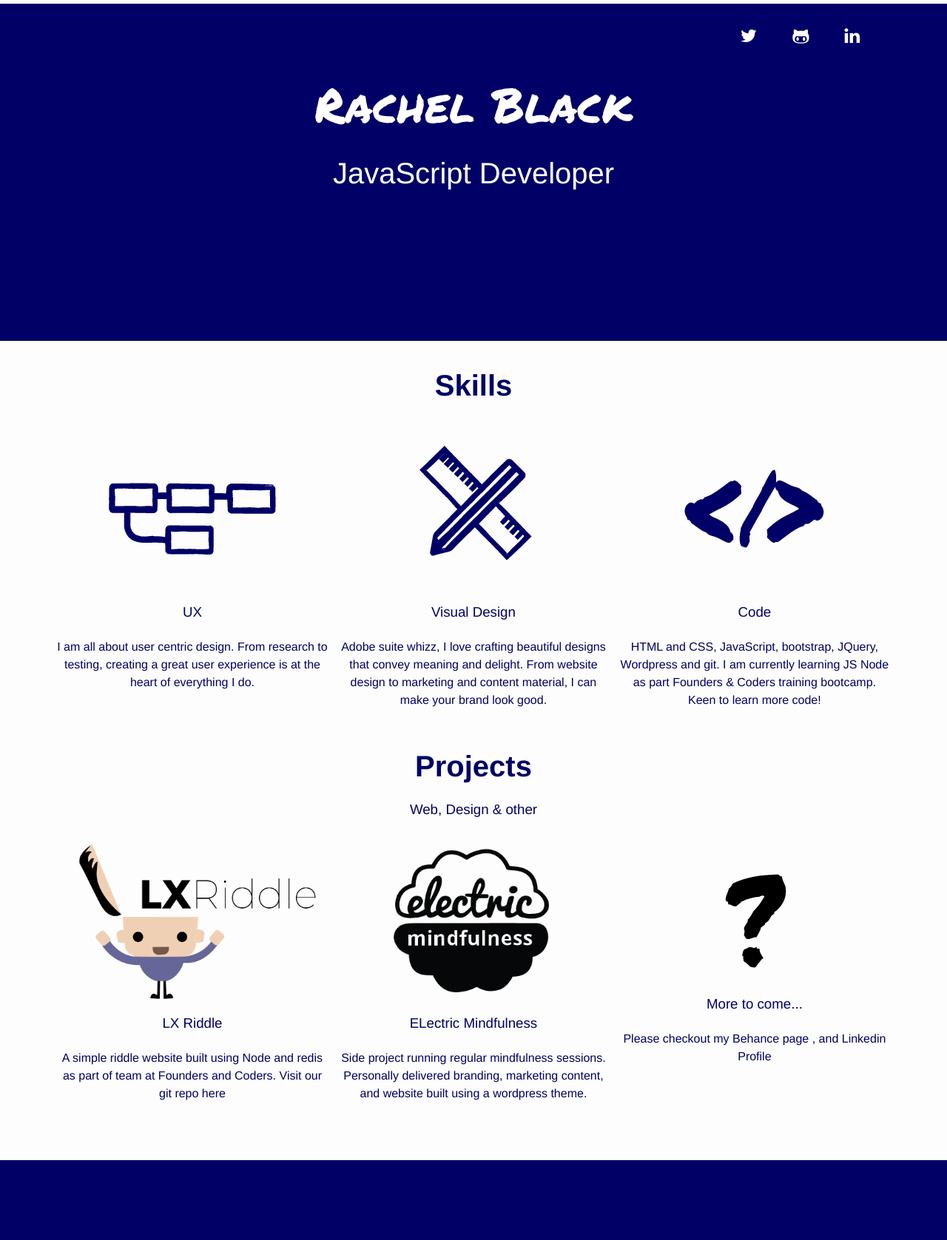
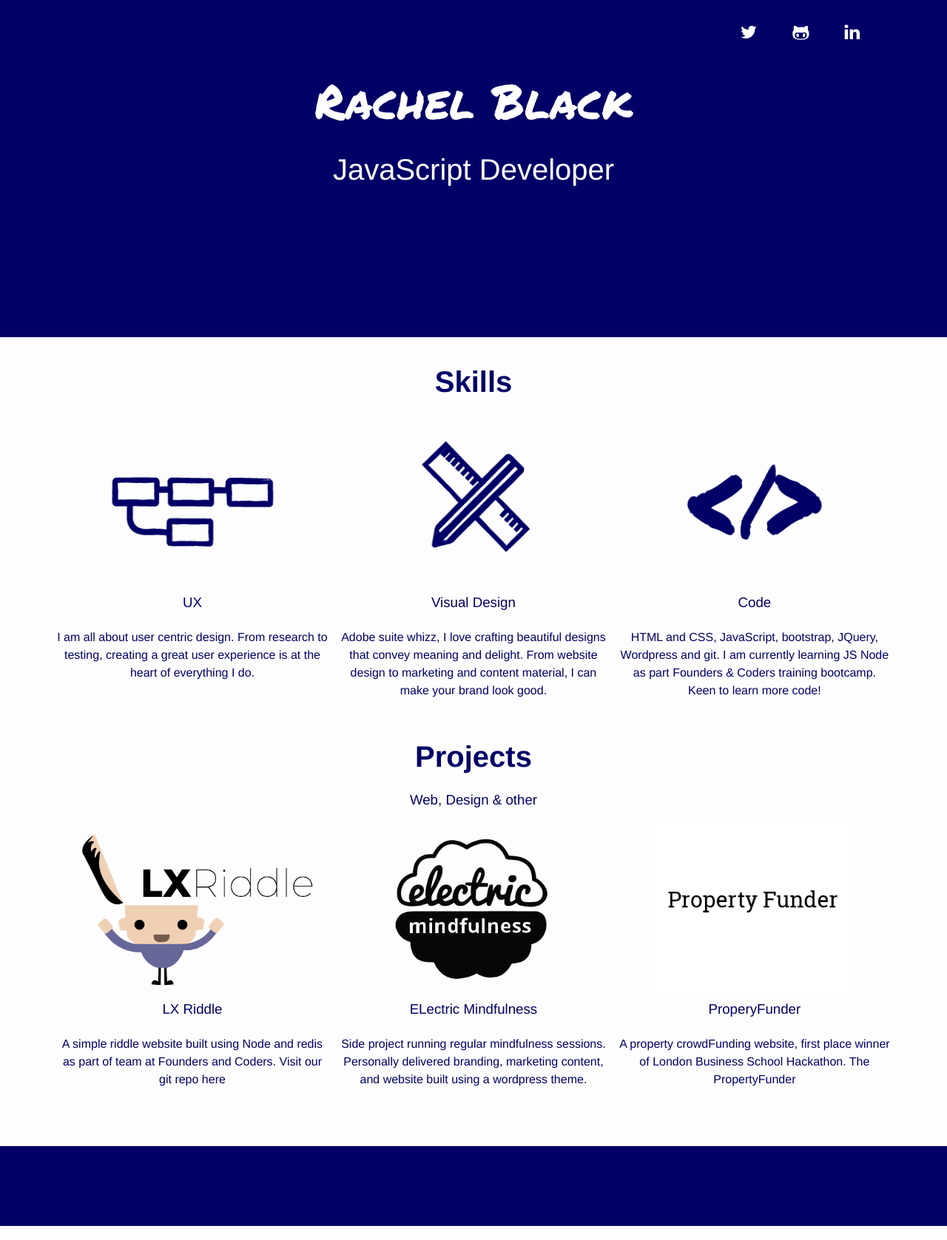
Before and after one commit to RachBLondon/rachblondon.github.io, a Jekyll site: the page built from index.html, in a window 1280 px wide. Shown: the whole page at 74% size. Built offline with Jekyll 4.4.1, drawn with Linux system fonts in a browser that asks for light colours; nearby versions of some CDN libraries.

Commit message:
PropertyFunder added and image size edited

```diff
--- a/_includes/projects.html
+++ b/_includes/projects.html
@@ -15,8 +15,8 @@
       <p> Side project running regular mindfulness sessions. Personally delivered branding, marketing content, and website built using a wordpress theme.<p>
     </div>
     <div class="col-3">
-      <img class="skills-img" src="images/question-09.png">
-      <h3> More to come... </h3>
-      <p> Please checkout my <a href="https://www.behance.net/Rachelblondon"> Behance page </a>, <a href="https://github.com/RachBLondon"Github Profile </a> and <a href="https://www.linkedin.com/profile/view?id=AAMAABo1L30BLbwW-F5FzZzaQ3wU0EqVKbSQ34E&trk=hp-identity-name"> Linkedin Profile </a></p>
+      <img class="skills-img" src="images/logo-02.png">
+      <h3> ProperyFunder </h3>
+      <p> A property crowdFunding website, first place winner of London Business School Hackathon. <a href="www.thepropertyfunder.space"> The PropertyFunder </a></p>
     </div>
 </section>
--- a/css/header.css
+++ b/css/header.css
@@ -2,6 +2,7 @@
   background-color: #000066;
   border-bottom: 0px;
   height: 2em;
+  border: 0px;
 }
 
 
--- a/css/projects.css
+++ b/css/projects.css
@@ -4,8 +4,8 @@ h2, h3 {
   text-align: center;
 }
 
-.img-elec {
-  height: 246px;
+img {
+  height: 15em;
 }
 
 h2 {
```
Also changed, not shown: images/logo-02.png (added).
